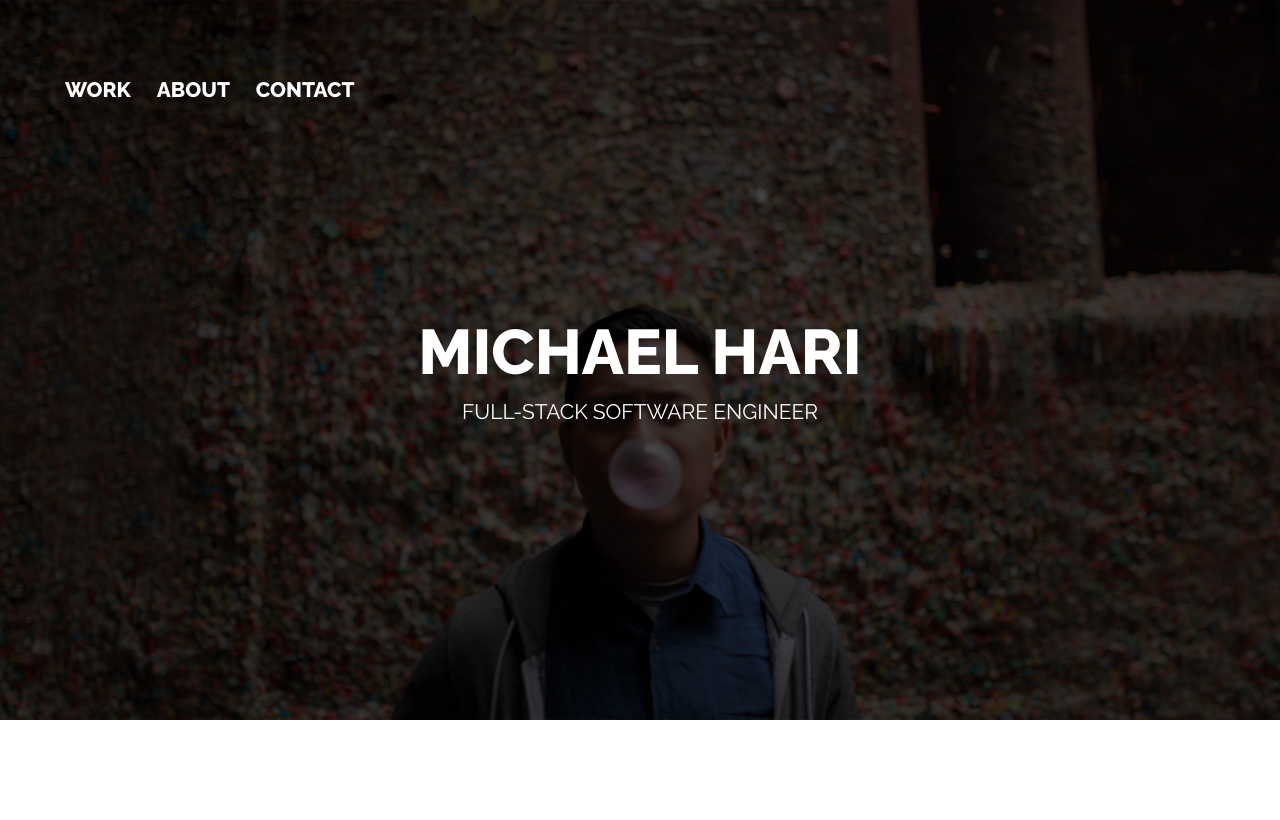
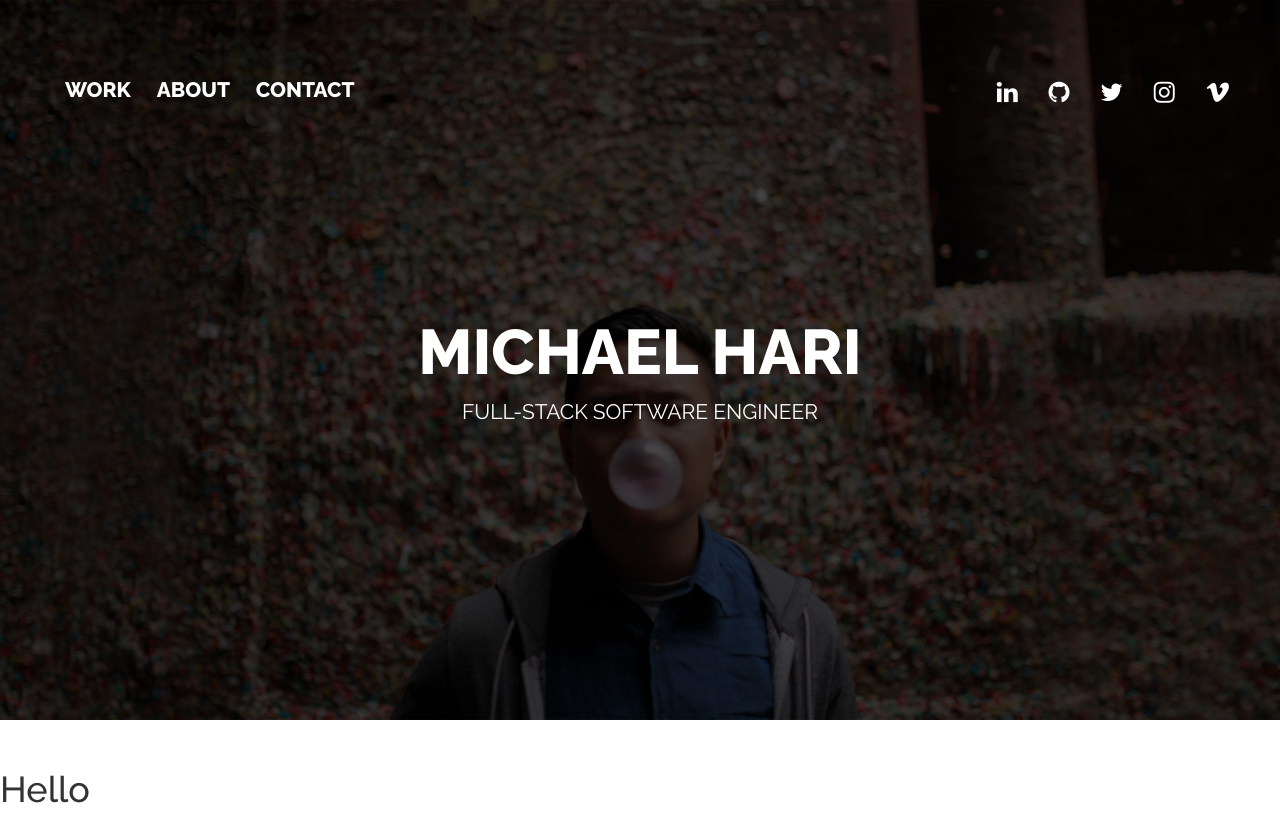
Before and after one commit to millionhari/millionhari-09-15, a website: page src/index.html in a window 1280 px wide. Drawn offline with nearby package versions, Linux system fonts and the light colour scheme; files that its build step writes are made by us from their sources; files whose address does not match are found by name.

Commit message:
(feat) Add font-awesome icons

```diff
--- a/bower.json
+++ b/bower.json
@@ -10,6 +10,7 @@
     "tests"
   ],
   "dependencies": {
-    "bootstrap": "~3.3.5"
+    "bootstrap": "~3.3.5",
+    "font-awesome": "~4.4.0"
   }
 }
--- a/src/index.html
+++ b/src/index.html
@@ -4,6 +4,7 @@
 	<meta charset="UTF-8">
 	<title>Millionhari</title>
 	<link href="./bower_components/bootstrap/dist/css/bootstrap.min.css" rel="stylesheet">
+	<link href="./bower_components/font-awesome/css/font-awesome.min.css" rel="stylesheet">
 	<link href="./styles.css" rel="stylesheet">
 	<link href='https://fonts.googleapis.com/css?family=Raleway:400,700,900,800,600,500' rel='stylesheet' type='text/css'>
 </head>
@@ -16,7 +17,11 @@
 		</ul>
 	</div>
 	<div class="social">
-
+		<a href="https://www.linkedin.com/in/millionhari" target="_blank"><div class="fa fa-linkedin"></div></a>
+		<a href="https://github.com/millionhari" target="_blank"><div class="fa fa-github"></div></a>
+		<a href="http://twitter.com/millionhari" target="_blank"><div class="fa fa-twitter"></div></a>
+		<a href="http://instagram.com/millionhari" target="_blank"><div class="fa fa-instagram"></div></a>
+		<a href="https://vimeo.com/millionhari" target="_blank"><div class="fa fa-vimeo"></div></a>
 	</div>
 	<div class="jumbotron hero">
 		<div class="hero-text">
@@ -24,5 +29,10 @@
 			<p>FULL-STACK SOFTWARE ENGINEER</p>
 		</div>
 	</div>
+	<div class="hello">
+		<div class="row">
+			<h1>Hello</h1>
+		</div>
+	</div>
 </body>
 </html>
--- a/src/scss/styles.scss
+++ b/src/scss/styles.scss
@@ -4,10 +4,14 @@ body {
 	font-family: 'Raleway', sans-serif;
 }
 
+.row {
+	margin: 0;
+}
+
 .nav-bar {
+	position: absolute;
 	top: 75px;
 	left: 25px;
-	position: absolute;
 	color: white !important;
 	font-weight: 800;
 	font-size: 1.5em;
@@ -26,6 +30,26 @@ body {
 				transition: .25s;
 			}
 		}
+	}
+}
+
+.social {
+	position: absolute;
+	top: 75px;
+	right: 50px;
+	color: white;
+	font-size: 1.75em;
+	.fa {
+		margin-left: 1em;
+	}
+	a {
+		color: white;
+		text-decoration: none;
+		transition: .25s;
+	}
+	a:hover {
+		color: $coral;
+		transition: .25s;
 	}
 }
 
```
Also changed, not shown: index.html (+6 -1 lines), styles.css.
